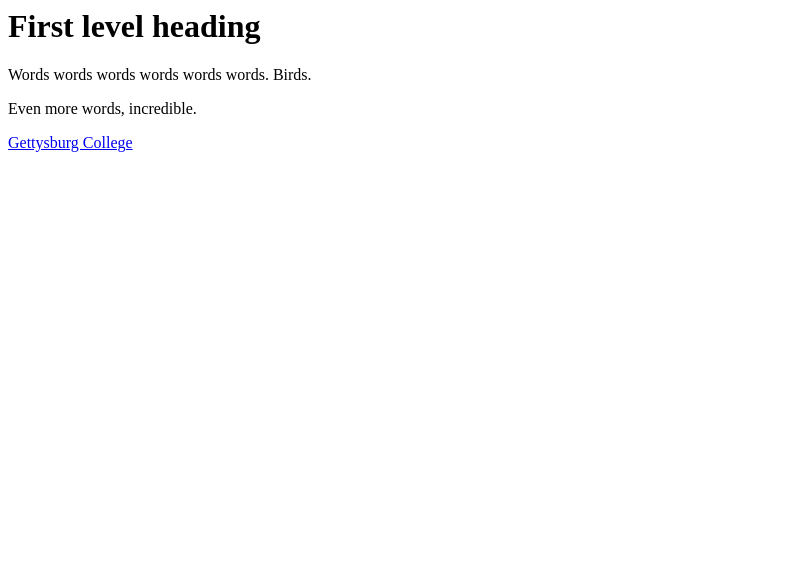
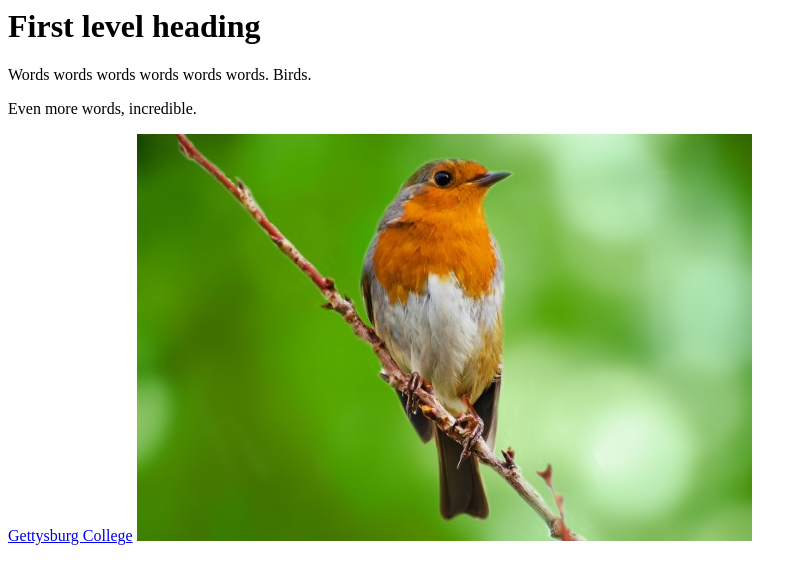
Before and after one commit to rmnadeau22/testingwork2, a plain HTML site: page index.html in a window 1280 px wide. Shown: the whole page, without its empty margins (0-807 px from the left). Drawn offline with Linux system fonts and the light colour scheme.

Commit message:
Update index.html

```diff
--- a/index.html
+++ b/index.html
@@ -8,7 +8,7 @@
     <p>Words words words words words words. Birds.</p>
     <p>Even more words, incredible.</p>
     <a href="http://www.gettysburg.edu">Gettysburg College</a>
-
+    <img src="bird.jpg" />
 
   </body>
 </html>
```
